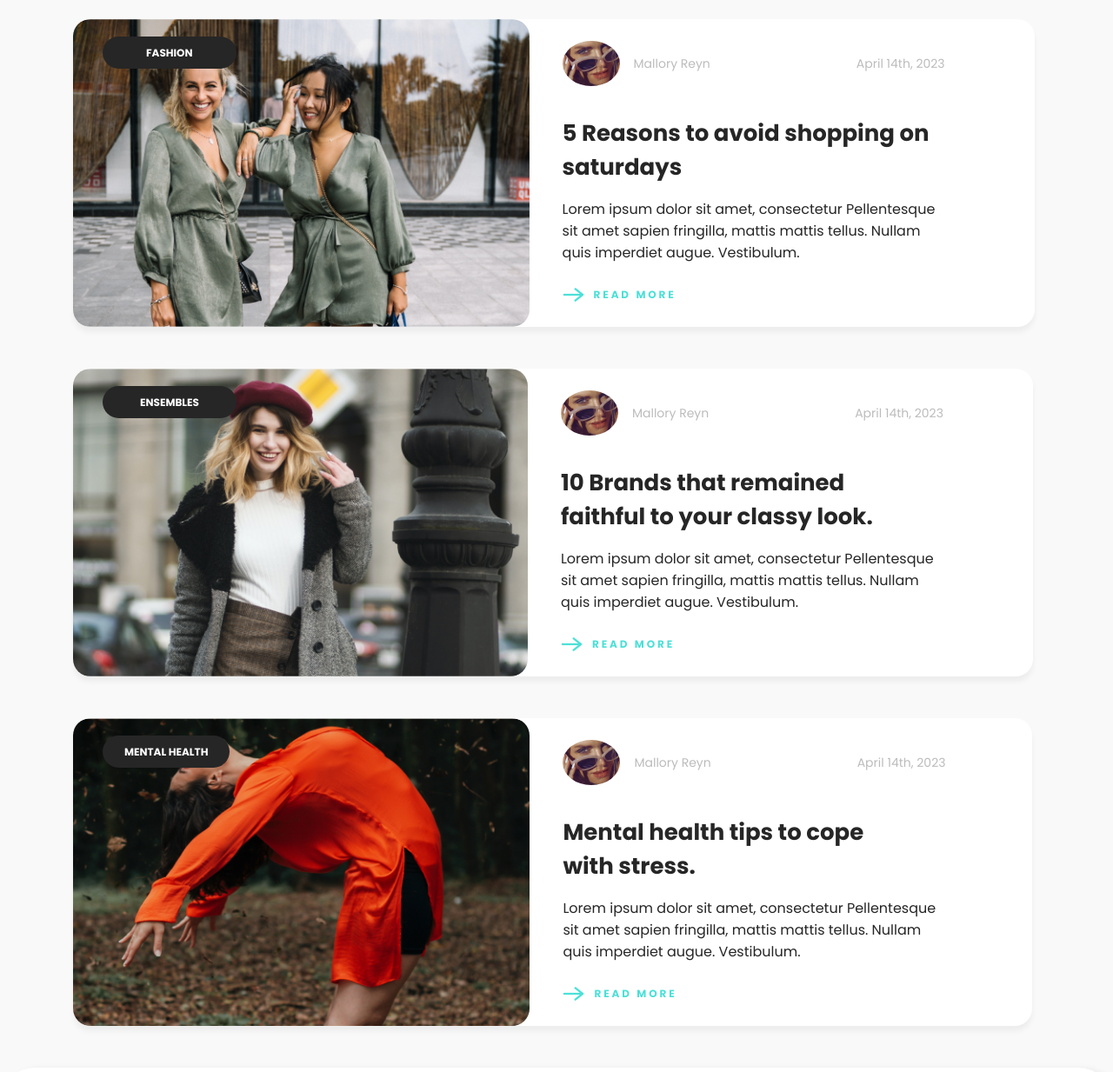
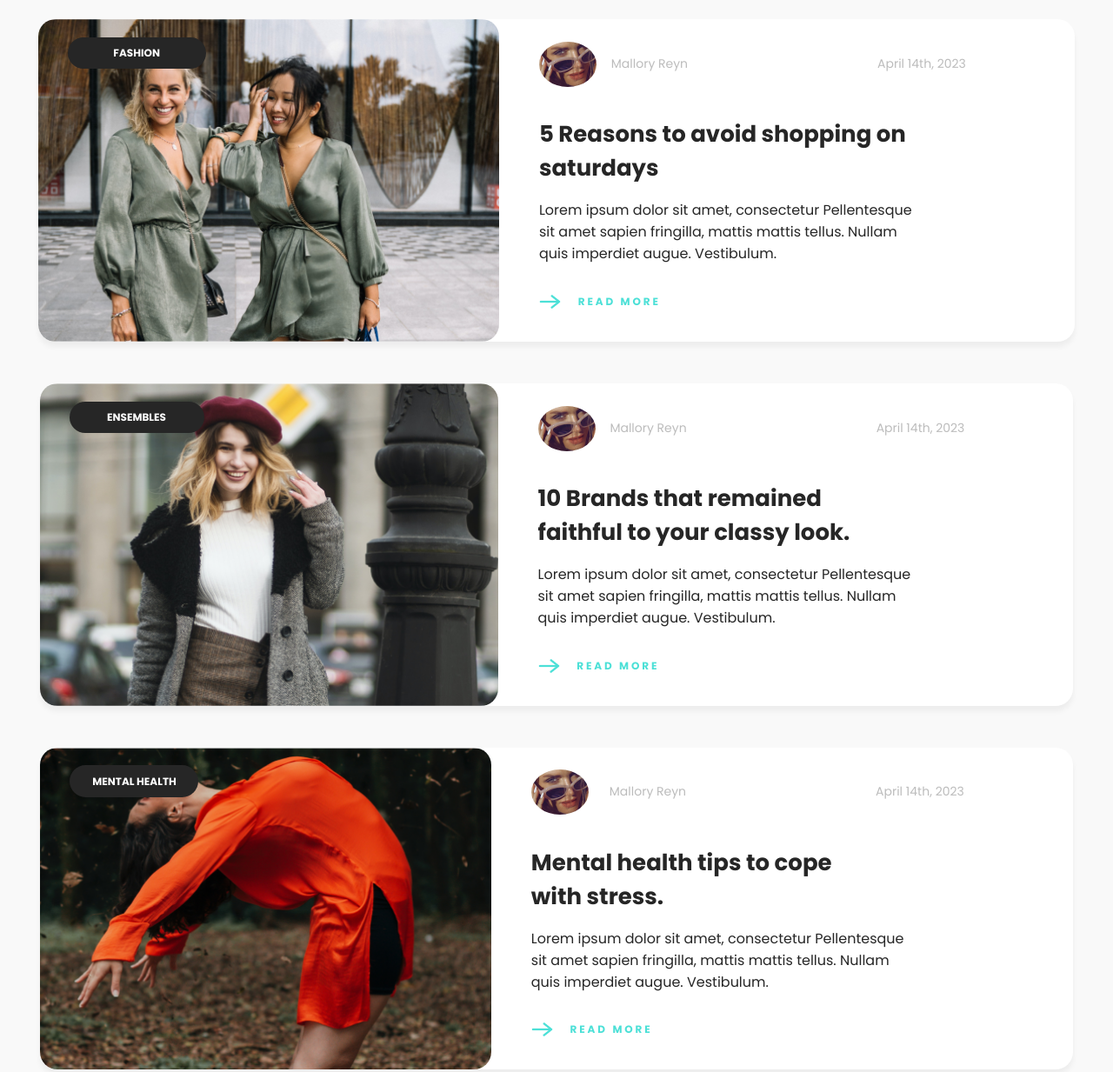
Before and after one commit to mariamturm/lux-ventus, a plain HTML site: page index.html in a window 1280 px wide. Shown: the part 2860-4093 px from the top of the page at 87% size. Drawn offline with Linux system fonts and the light colour scheme.

Commit message:
Fix trending section part two positions and sizes

```diff
--- a/index.html
+++ b/index.html
@@ -205,7 +205,7 @@
 
     <!-- trending section part two -->
     <section>
-        <div class="trandin-second-section container">
+        <div class="tranding-second-section container">
             <div class="tranding-second-card">
                 <div class="tranding-second-card-button">
                     <a href="#">FASHION</a>
--- a/style.css
+++ b/style.css
@@ -76,8 +76,8 @@ body{
     padding-left: 57px;
 
 
-    position: relative; /* Add this */
-    overflow: hidden; /* Add this */
+    position: relative;
+    overflow: hidden;
 }
 
 .first-section::before {
@@ -520,9 +520,19 @@ hr{
 
 /* trending section part two */
 
+.tranding-second-section{
+    max-width: 1204px;
+    width: 100%;
+    display: flex;
+    flex-direction: column;
+    gap: 48px 58px;
+    align-items: center;
+    margin-bottom: 69px;
+}
+
 .tranding-second-card{
     display: flex;
-    gap: 38px;
+    gap: 45.49px;
 }
 
 
@@ -530,7 +540,7 @@ hr{
     background: #FFFFFF;
     width: max-content;
     border-radius: 20px;
-    margin-bottom: 48px;
+    /* margin-bottom: 48px; */
     box-shadow: 0px 6px 6px 0px #0000000D;
 
 }
@@ -538,7 +548,7 @@ hr{
 
 .tranding-second-card-button {
     background: url(./photos/trending\ first.png);
-    padding: 25px 337px 304px 34px;
+    padding: 25.37px 337.55px 304.44px 34.14px;
     width: max-content;
     background-position: center;
     background-repeat: no-repeat;
@@ -548,7 +558,7 @@ hr{
 
 
 .tranding-second-card-button a{
-    padding: 10px 50px;
+    padding: 9.42px 53px 9.5px 52px;
     background-color: #262626;
     color: white;
     border-radius: 40px;
@@ -560,15 +570,17 @@ hr{
 .tranding-second-cards {
     display: flex;
     flex-direction: column;
+    gap: 35.66px 28.75px;
 }
 
 
 .tranding-second-card-first {
     display: flex;
+    flex-direction: row;
     align-items: center;
-    gap: 16px;
-    margin-bottom: 35px;
-    padding-top: 25px;
+    gap: 16.86px;
+    /* margin-bottom: 35px; */
+    padding-top: 25.58px;
 }
 
 
@@ -578,17 +590,19 @@ hr{
 
 .tranding-second-card-first div  {
     display: flex;
+    flex-direction: row;
     font-family: Poppins;
     font-size: 14px;
     font-weight: 400;
     line-height: 21px;
     text-align: left;
-    gap: 168px;
+    gap: 218px;
     color: #BCBCBC;
+    padding-right: 125px;
 }
 
 .tranding-second-card-second {
-    margin-bottom: 29px;
+    /* margin-bottom: 29px; */
 }
 
 .tranding-second-card-second h1 {
@@ -608,10 +622,16 @@ hr{
     color: #262626;
 }
 
+.tranding-second-card-third{
+    margin-bottom: 37px;
+}
+
+
 .tranding-second-card-third a{
     display: flex;
+    flex-direction: row;
     align-items: center;
-    gap: 11px;
+    gap: 19.75px;
     font-family: Poppins;
     font-size: 12px;
     font-weight: 700;
@@ -622,7 +642,7 @@ hr{
 
 .tranding-third-card-button {
     background: url(./photos/trending\ second.png);
-    padding: 25px 335px 304px 34px;
+    padding: 25.37px 337.55px 304.44px 34.14px;
     width: max-content;
     background-position: center;
     background-repeat: no-repeat;
@@ -631,7 +651,7 @@ hr{
 }
 
 .tranding-third-card-button a{
-    padding: 10px 43px;
+    padding: 9.3px 44.5px 9.6px 43.3px;
     background-color: #262626;
     color: white;
     border-radius: 40px;
@@ -641,16 +661,17 @@ hr{
 }
 
 .tranding-third-card-second {
-    margin-bottom: 29px;
+    /* margin-bottom: 29px; */
 }
 
 .tranding-third-card-first {
     display: flex;
+    flex-direction: row;
     align-items: center;
-    gap: 16px;
-    margin-bottom: 35px;
-    margin-right: 103px;
-    padding-top: 25px;
+    gap: 16.86px;
+    /* margin-bottom: 35px; */
+    /* margin-right: 103px; */
+    padding-top: 25.58px;
 }
 
 .tranding-third-card-first img {
@@ -659,13 +680,15 @@ hr{
 
 .tranding-third-card-first div  {
     display: flex;
+    flex-direction: row;
     font-family: Poppins;
     font-size: 14px;
     font-weight: 400;
     line-height: 21px;
     text-align: left;
-    gap: 168px;
+    gap: 218px;
     color: #BCBCBC;
+    padding-right: 125px;
 }
 
 
@@ -687,7 +710,7 @@ hr{
 
 .tranding-fourth-card-button {
     background: url(./photos/trending\ third.png);
-    padding: 25px 345px 304px 34px;
+    padding: 25.37px 337.55px 304.44px 34.14px;
     width: max-content;
     background-position: center;
     background-repeat: no-repeat;
@@ -696,7 +719,7 @@ hr{
 }
 
 .tranding-fourth-card-button a{
-    padding: 10px 25px;
+    padding: 10.04px 25px 9.56px 26px;
     background-color: #262626;
     color: white;
     border-radius: 40px;
@@ -707,10 +730,11 @@ hr{
 
 .tranding-fourth-card-first {
     display: flex;
+    flex-direction: row;
     align-items: center;
-    gap: 16px;
-    margin-bottom: 35px;
-    margin-right: 100px;
+    gap: 24px;
+    /* margin-bottom: 35px;
+    margin-right: 100px; */
     padding-top: 25px;
 }
 
@@ -720,17 +744,19 @@ hr{
 
 .tranding-fourth-card-first div {
     display: flex;
+    display: flex;
     font-family: Poppins;
     font-size: 14px;
     font-weight: 400;
     line-height: 21px;
     text-align: left;
-    gap: 168px;
+    gap: 218px;
     color: #BCBCBC;
+    padding-right: 125px;
 }
 
 .tranding-fourth-card-second {
-    margin-bottom: 29px;
+    /* margin-bottom: 29px; */
 }
 
 .tranding-fourth-card-second h1 {
```
